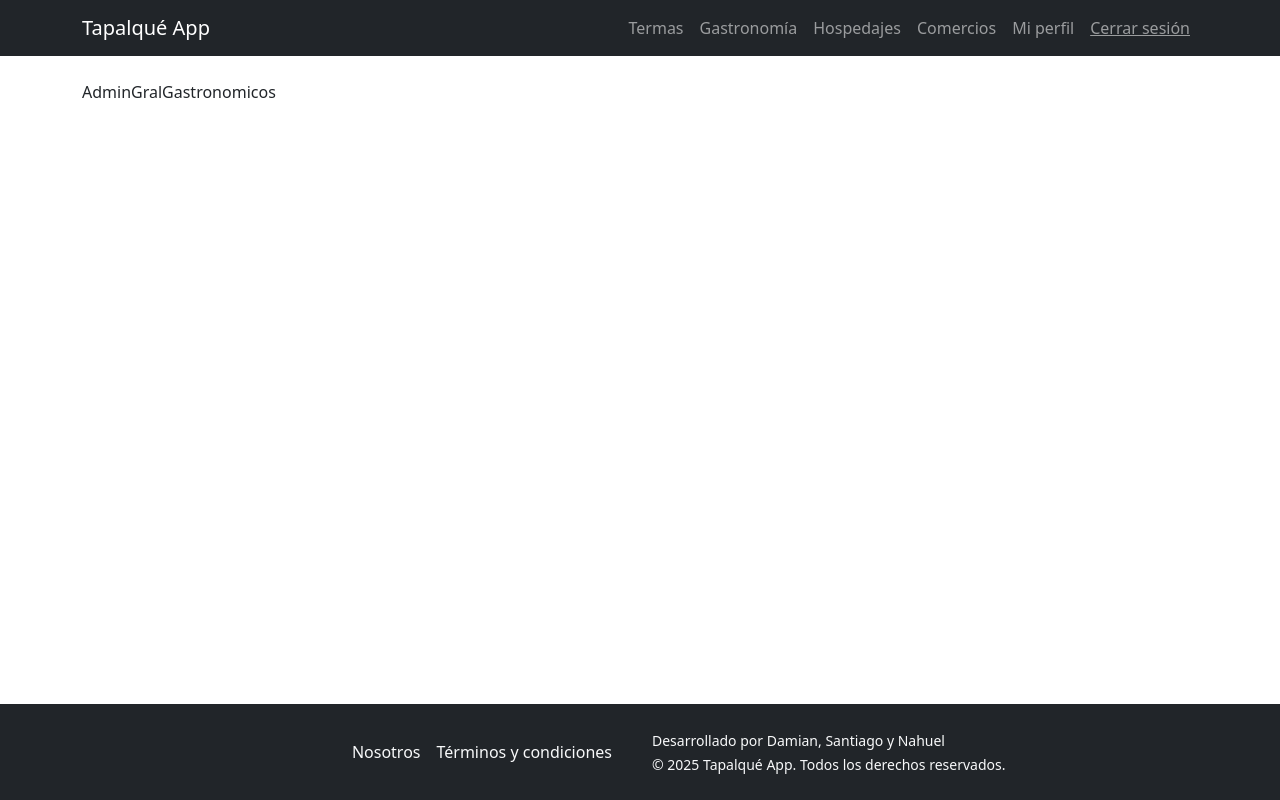
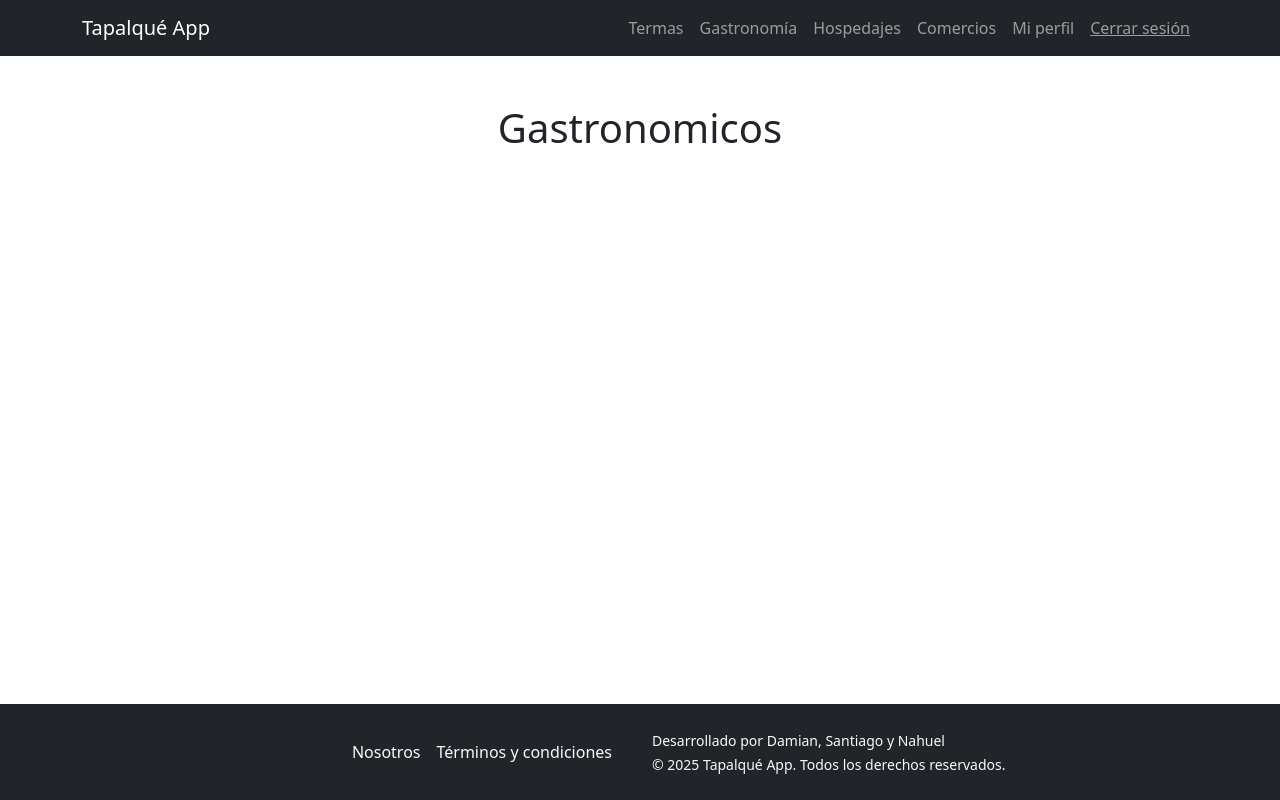
Before and after one commit to DamianZingale/TapalqueApp, a React (Vite) app in the folder portal Frontend/: page /admin/gastronomicos in a window 1280 px wide. Built offline with nearby package versions, Linux system fonts and the light colour scheme.

Commit message:
Update AdminGralGastronomicosPage.tsx

```diff
--- a/portal Frontend/src/features/administrador general/pages/AdminGralGastronomicosPage.tsx
+++ b/portal Frontend/src/features/administrador general/pages/AdminGralGastronomicosPage.tsx
@@ -1,5 +1,7 @@
+import { Title } from "../../../shared/components/Title"
+
 export const AdminGralGastronomicosPage = () => {
   return (
-    <div>AdminGralGastronomicos</div>
+    <Title text="Gastronomicos" />
   )
 }
```
